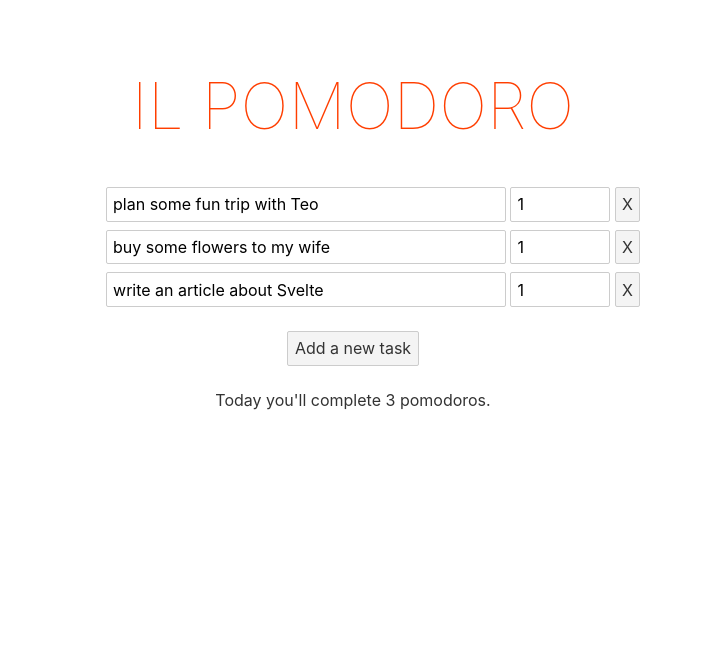
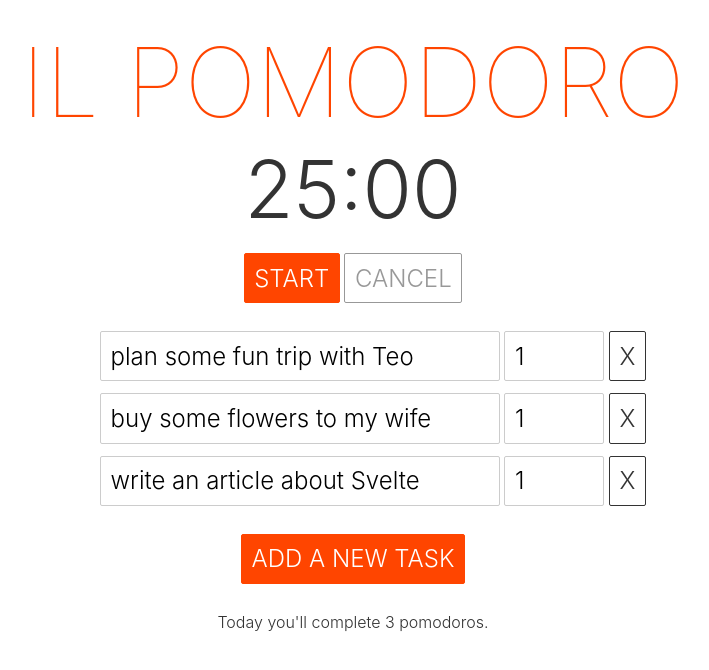
Before and after one commit to Vintharas/il-pomodoro-in-svelte, a Svelte app: page / in a window 1280 px wide. Shown: the top 670 px of the page, without its empty margins (287-996 px from the left). Built offline with nearby package versions, Linux system fonts and the light colour scheme.

Commit message:
Added a pomodoro timer and restyled application.

```diff
--- a/public/global.css
+++ b/public/global.css
@@ -1,3 +1,15 @@
+:root {
+ --black: #333;
+ --base: white;
+ --base-light: #f4f4f4;
+ --base-dark: #ddd;
+
+ --white: white;
+ --accent: orangered;
+ --accent-light: #ff4500d6;
+ --accent-dark: #e83f00;
+}
+
 html, body {
   position: relative;
   width: 100%;
@@ -5,11 +17,12 @@ html, body {
 }
 
 body {
-	color: #333;
+  color: var(--black);
   margin: 0;
   padding: 8px;
   box-sizing: border-box;
   font-family: -apple-system, BlinkMacSystemFont, "Segoe UI", Roboto, Oxygen-Sans, Ubuntu, Cantarell, "Helvetica Neue", sans-serif;
+  font-weight: 300;
 }
 
 a {
@@ -31,7 +44,8 @@ label {
 
 input, button, select, textarea {
   font-family: inherit;
-	font-size: inherit;
+  font-size: 1.5em;
+  font-weight: inherit;
   padding: 0.4em;
   margin: 0 0 0.5em 0;
   box-sizing: border-box;
@@ -48,19 +62,41 @@ input[type="range"] {
 }
 
 button {
-	color: #333;
-	background-color: #f4f4f4;
+  background-color: var(--base);
+  border-color: var(--black);
+  color: var(--black);
+  font-size: 1.5em;
+  font-weight: inherit;
   outline: none;
+  text-transform: uppercase;
+  transition: background-color .2s, color .2s, border-color .2s, opacity .2s;
 }
 
 button:disabled {
-	color: #999;
+  opacity: 0.5;
+}
+
+button:focus,
+button:not(:disabled):hover {
+  background-color: var(--base-light);
 }
 
 button:not(:disabled):active {
-	background-color: #ddd;
+  background-color: var(--base-dark);
 }
 
-button:focus {
-	border-color: #666;
+button.primary {
+  background-color: var(--accent);
+  border-color: var(--accent);
+  color: var(--white);
 }
+
+button.primary:not(:disabled):hover {
+  background-color: var(--accent-light);
+  border-color: var(--accent-light);
+}
+
+button.primary:not(:disabled):active {
+  background-color: var(--accent-dark);
+  border-color: var(--accent-dark);
+}
--- a/src/App.svelte
+++ b/src/App.svelte
@@ -1,10 +1,12 @@
 <script>
   let title = "il Pomodoro";
   import TaskList from './TaskList.svelte';
+  import PomodoroTimer from './PomodoroTimer.svelte';
 </script>
 
 <main>
   <h1>{title}</h1>
+  <PomodoroTimer />
   <TaskList />
 </main>
 
@@ -17,9 +19,10 @@
   }
 
   h1 {
-		color: #ff3e00;
+    color: var(--accent);
     text-transform: uppercase;
-		font-size: 4em;
+    font-size: 6em;
+    margin: 0;
     font-weight: 100;
   }
 
--- /dev/null
+++ b/src/PomodoroTimer.svelte
@@ -0,0 +1,87 @@
+<script>
+  const minutesToSeconds = (minutes) => minutes * 60;
+  const secondsToMinutes = (seconds) => Math.floor(seconds / 60);
+  const padWithZeroes = (number) => number.toString().padStart(2, '0');
+  const State = {idle: 'idle', inProgress: 'in progress', resting: 'resting'};
+
+  const POMODORO_S = minutesToSeconds(25);
+  const LONG_BREAK_S = minutesToSeconds(20);
+  const SHORT_BREAK_S = minutesToSeconds(5);
+
+  let currentState = State.idle;
+  let pomodoroTime = POMODORO_S;
+  let completedPomodoros = 0;
+  let interval;
+
+  function formatTime(timeInSeconds) {
+    const minutes = secondsToMinutes(timeInSeconds);
+    const remainingSeconds = timeInSeconds % 60;
+    return `${padWithZeroes(minutes)}:${padWithZeroes(remainingSeconds)}`;
+  }
+
+  function startPomodoro() {
+    setState(State.inProgress);
+    interval = setInterval(() => {
+      if (pomodoroTime === 0) {
+        completePomodoro();
+      }
+      pomodoroTime -= 1;
+    },1000);
+  }
+
+  function setState(newState){
+    clearInterval(interval)
+    currentState = newState;
+  }
+
+  function completePomodoro(){
+    completedPomodoros++;
+    if (completedPomodoros === 4) {
+      rest(LONG_BREAK_S);
+      completedPomodoros = 0;
+    } else {
+      rest(SHORT_BREAK_S);
+    }
+  }
+
+  function rest(time){
+    setState(State.resting);
+    pomodoroTime = time;
+    interval = setInterval(() => {
+      if (pomodoroTime === 0) {
+        idle();
+      }
+      pomodoroTime -= 1;
+    },1000);
+  }
+
+  function cancelPomodoro() {
+    // TODO: Add some logic to prompt the user to write down
+    // the cause of the interruption.
+    idle();
+  }
+
+  function idle(){
+    setState(State.idle);
+    pomodoroTime = POMODORO_S;
+  }
+</script>
+
+<style>
+  time {
+    display: block;
+    font-size: 5em;
+    margin-bottom: 0.2em;
+  }
+</style>
+
+<section>
+  <time>
+    {formatTime(pomodoroTime)}
+  </time>
+  <footer>
+    <button class="primary" on:click={startPomodoro} disabled={currentState !== State.idle}>start</button>
+    <button on:click={cancelPomodoro} disabled={currentState !== State.inProgress}>cancel</button>
+    <!--button on:click={completePomodoro}>complete</button-->
+  </footer>
+</section>
--- a/src/TaskList.svelte
+++ b/src/TaskList.svelte
@@ -53,7 +53,7 @@
     {/each}
   </ul>
 {/if}
-<button on:click={addTask}>Add a new task</button>
+<button class="primary" on:click={addTask}>Add a new task</button>
 {#if tasks.length != 0}
   <p>
     Today you'll complete {allExpectedPomodoros} pomodoros.
```
Lines whose indentation alone changed are shown as unchanged.
